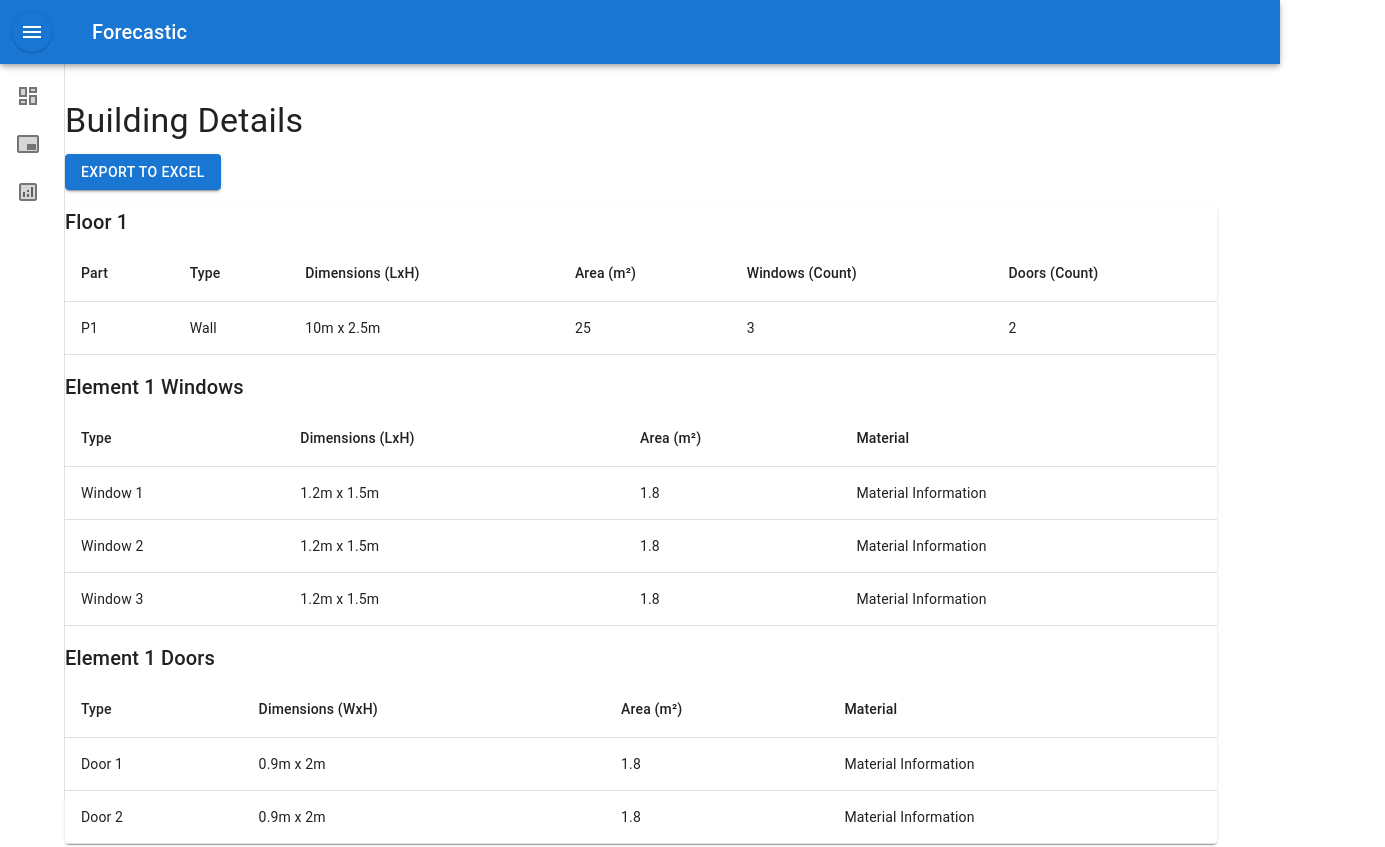
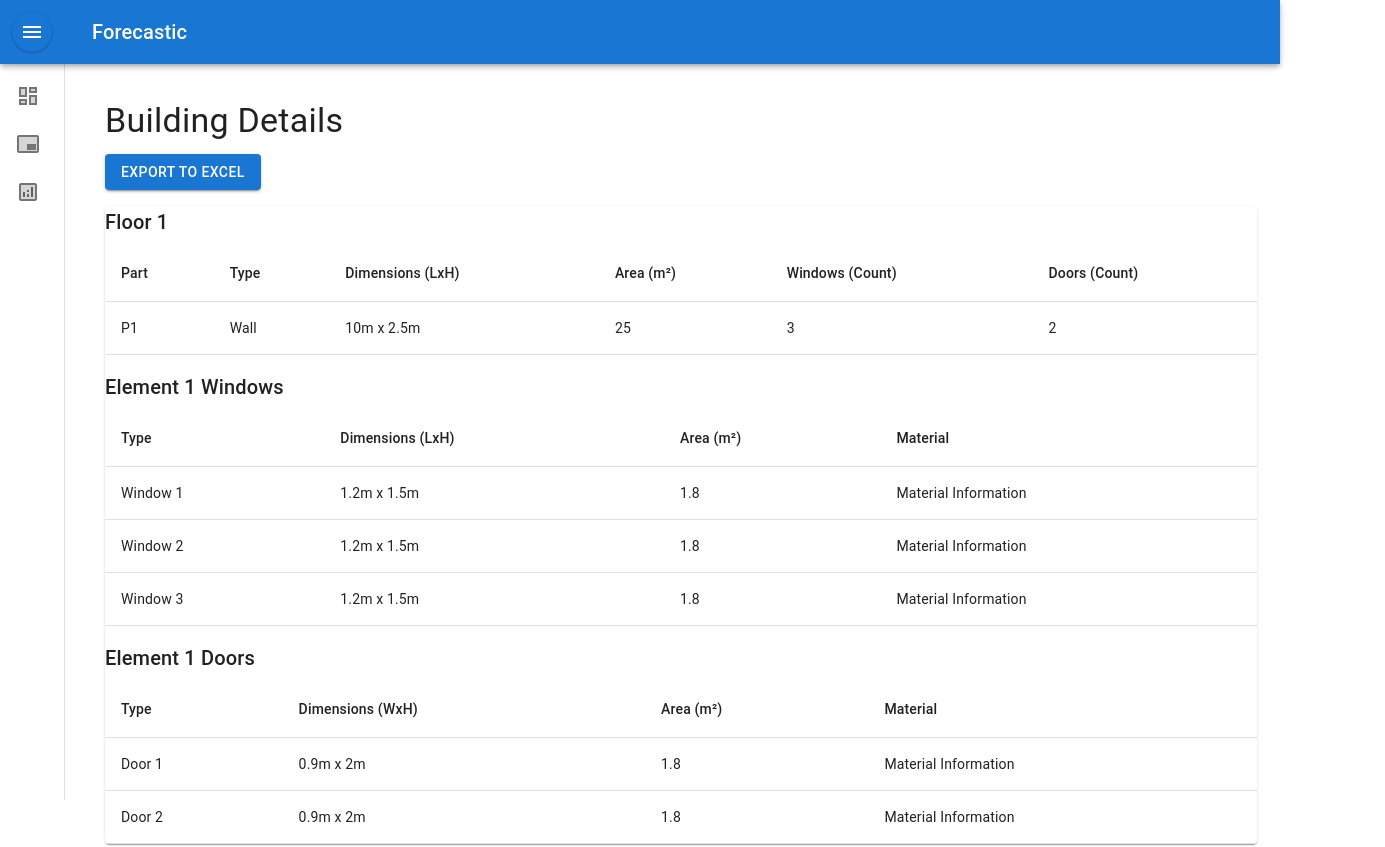
Before and after one commit to sciorba/green-forecast, a React (Vite) app: page /audit in a window 1280 px wide. Shown: the top 847 px of the page, 1385 px wide, since content can reach past the window. Built offline with nearby package versions, Linux system fonts and the light colour scheme.

Commit message:
Add improvements

```diff
--- a/src/components/Auditor.tsx
+++ b/src/components/Auditor.tsx
@@ -157,7 +157,7 @@ const exportToExcel = () => {
 
 
 return (
-        <div style={{width: '100%', marginTop: '100px'}}>
+        <div style={{width: '100%', marginTop: '100px', marginLeft:'40px'}}>
             <Typography variant="h4" gutterBottom>
                 Building Details
             </Typography>
--- a/src/views/Stats.tsx
+++ b/src/views/Stats.tsx
@@ -3,6 +3,7 @@ import image from '../img.png'
 const Stats = () => {
   return (
     <img src={image} alt="image" />
+
   );
 };
 
```
